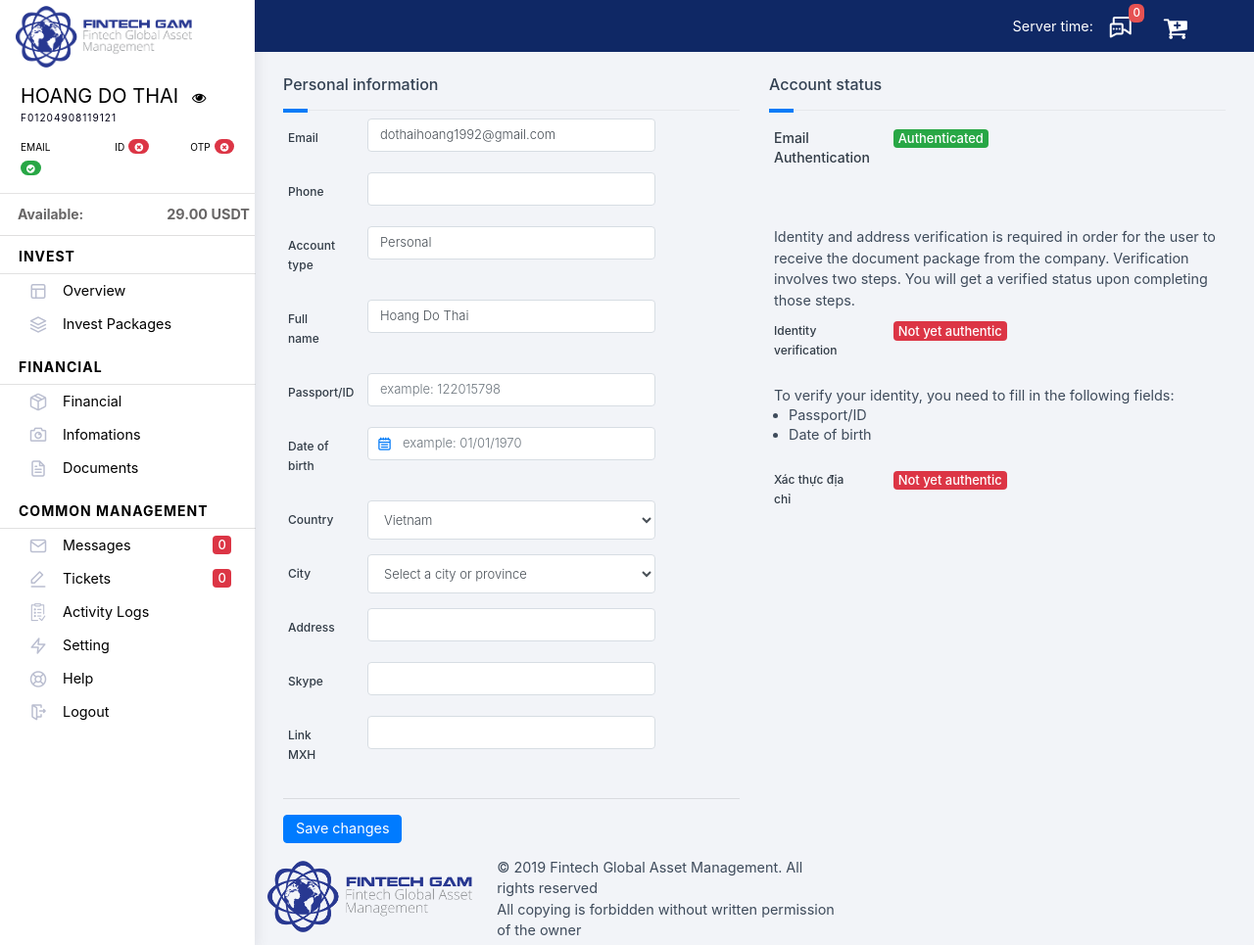
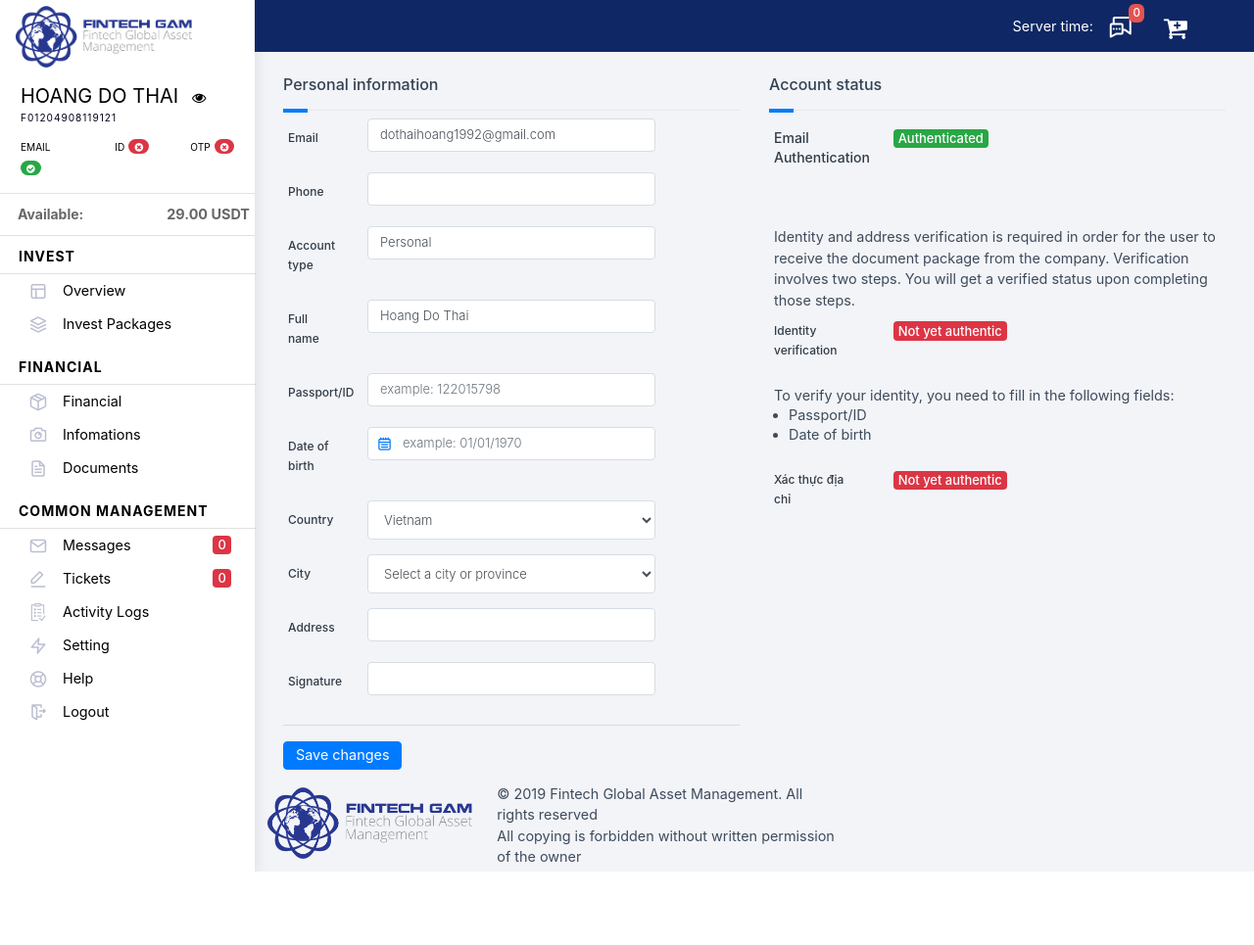
Before and after one commit to fintechgam/fintechgame, a plain HTML site: page html/base.html in a window 1280 px wide. Shown: the whole page at 98% size. After the commit the page ends 890 px from the top, so only its background shows below. Drawn offline with Linux system fonts and the light colour scheme; files whose address does not match are found by name.

Commit message:
update code

```diff
--- a/html/base.html
+++ b/html/base.html
@@ -274,7 +274,7 @@
                             <div class=sub-menu-icon><i class="os-icon os-icon-file-text"></i></div>
                             <div class=sub-menu-i>
                                 <ul class=sub-menu>
-                                    <li><a href="./base.html">profile</a>
+                                    <li><a href="./base.html">Profile</a>
                                     <li><a href="./change_password.html">Change Password</a>
                                 </ul>
                             </div>
@@ -430,14 +430,8 @@
                                                 </div>
                                             </div>
                                             <div class="form-group row"><label
-                                                    class="col-form-label col-sm-2 fin-label-right" for="">Skype</label>
-                                                <div class=col-sm-8><input class=form-control id=Skype name=Skype></div>
-                                            </div>
-                                            <div class="form-group row"><label
-                                                    class="col-form-label col-sm-2 fin-label-right" for="">Link
-                                                    MXH</label>
-                                                <div class=col-sm-8><input class=form-control id=SocialLink
-                                                        name=SocialLink></div>
+                                                    class="col-form-label col-sm-2 fin-label-right" for="">Signature</label>
+                                                <div class=col-sm-8><input class=form-control id=signature name=signature></div>
                                             </div>
                                             <div class=form-buttons-w><button class="btn btn-primary" type=button
                                                     onclick="if (!window.__cfRLUnblockHandlers) return false; SaveChange()"
```
Also changed, not shown: html/activity_log.html (+1 -1 lines), html/change_password.html (+1 -1 lines), html/deposit.html (+1 -1 lines), html/documents.html (+1 -1 lines), html/list_invest_packages_available.html (+1 -1 lines), html/manager.html (+1 -1 lines), html/member.html (+1 -1 lines), html/message.html (+1 -1 lines), html/my_invest_packages.html (+1 -1 lines), html/setting.html (+1 -1 lines), html/ticket.html (+1 -1 lines), html/transaction_history.html (+1 -1 lines), html/withdrawal.html (+1 -1 lines).
